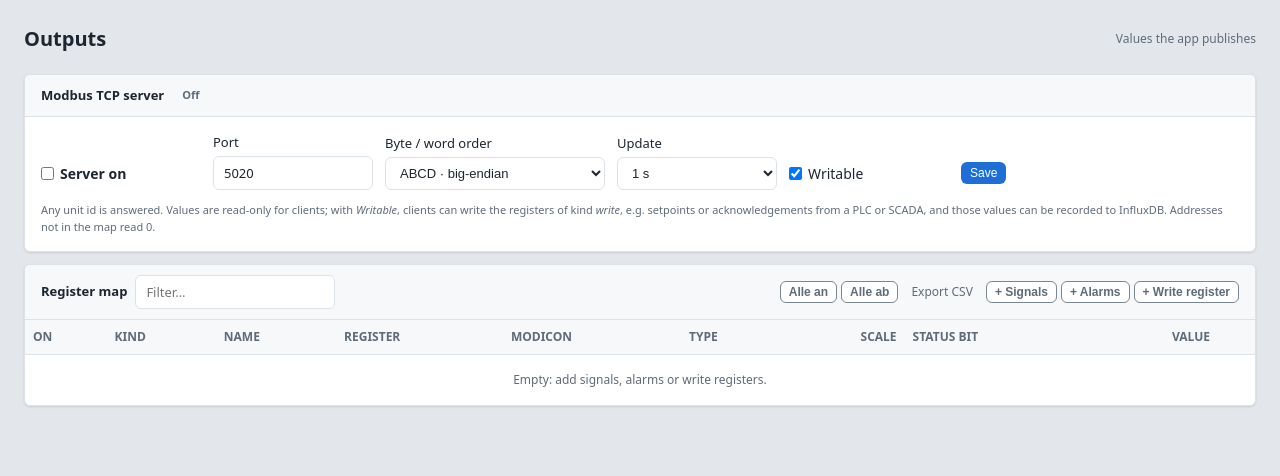
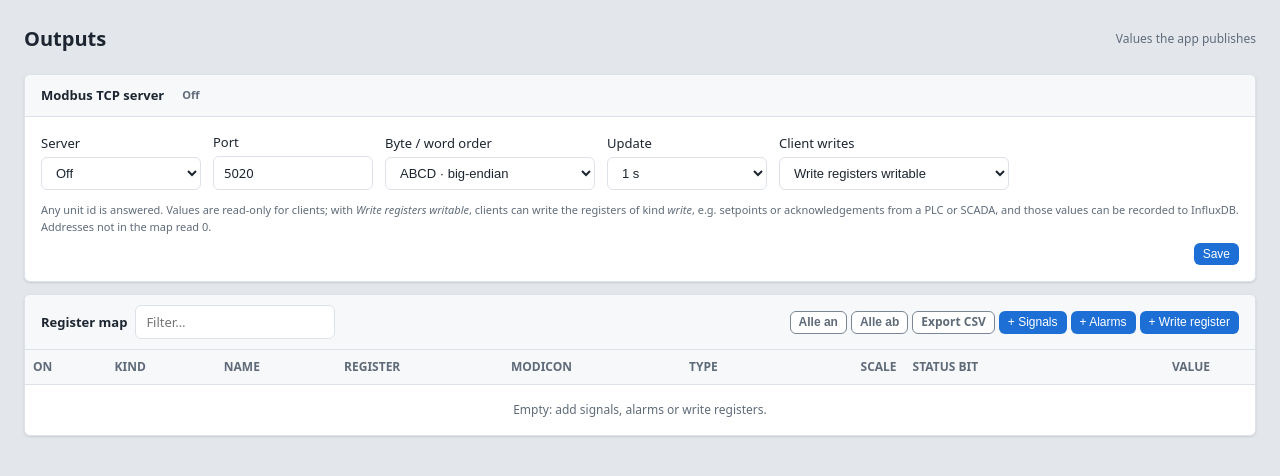
Before and after one commit to qwertz098/OPC2Influx, a FastAPI app: page /outputs in a window 1280 px wide. Shown: the part 52-528 px from the top of the page. Run offline with FastAPI, Linux system fonts and the light colour scheme.

Commit message:
Uniform buttons and form rows on the Modbus pages
- "+ …" buttons that create something are blue (primary) and sit at the
  right end of a toolbar: Outputs (+ Signals, + Alarms, + Write register),
  Modbus registers (+ Register), References (+ New table).
- Toolbar side actions (Alle an/ab, Export, Import, Paste list) are all
  framed tool buttons; .btn gets a fixed line height, so a link styled as
  a button is as high as a <button>.
- Outputs server settings: every setting is a labelled field (Server and
  Client writes as selects instead of loose checkboxes), Save below on the
  right like the other edit forms.
- Number inputs without spin arrows, like the text inputs next to them.

Co-Authored-By: Claude Opus 5.5 <noreply@anthropic.com>
Claude-Session: https://claude.ai/code/session_01BTKnNUQYiNT4tijrQTkyrR

```diff
--- a/static/css/app.css
+++ b/static/css/app.css
@@ -209,6 +209,7 @@ textarea.input { resize: vertical; }
   display: inline-flex; align-items: center; gap: 6px;
   padding: 7px 14px; border-radius: var(--radius); border: 1px solid transparent;
   font-size: 13px; font-weight: 500; cursor: pointer; text-decoration: none;
+  line-height: 1.2;              /* same height for <a class="btn"> and <button> */
   transition: background .15s, border-color .15s, box-shadow .15s;
   white-space: nowrap;
 }
@@ -492,3 +493,7 @@ tr[id^="edit-"]:empty { display: none; }
 .pick-item { display: flex; align-items: center; gap: 6px; font-size: 13px; padding: 3px 0; cursor: pointer; min-width: 0; }
 .pick-item span { overflow: hidden; text-overflow: ellipsis; white-space: nowrap; }
 #ptEditor [hidden], #pick [hidden] { display: none !important; }
+/* Number fields look like the other inputs: no spin arrows */
+input.input[type=number] { appearance: textfield; -moz-appearance: textfield; }
+input.input[type=number]::-webkit-outer-spin-button,
+input.input[type=number]::-webkit-inner-spin-button { -webkit-appearance: none; margin: 0; }
--- a/templates/config/modbus_registers.html
+++ b/templates/config/modbus_registers.html
@@ -19,8 +19,8 @@
     <span class="actions" style="margin-left:auto">
       <button type="button" class="btn btn-tool btn-xs" onclick="mbAll(true)" title="Read all (shown) registers">Alle an</button>
       <button type="button" class="btn btn-tool btn-xs" onclick="mbAll(false)" title="Read none of the (shown) registers">Alle ab</button>
-      <a class="btn btn-ghost btn-xs" href="/config/servers/{{ srv.id }}/registers/export.csv">Export CSV</a>
-      <button type="button" class="btn btn-ghost btn-xs" onclick="document.getElementById('mbImport').click()">Import CSV</button>
+      <a class="btn btn-tool btn-xs" href="/config/servers/{{ srv.id }}/registers/export.csv">Export CSV</a>
+      <button type="button" class="btn btn-tool btn-xs" onclick="document.getElementById('mbImport').click()">Import CSV</button>
       <button type="button" class="btn btn-tool btn-xs" onclick="mbPasteOpen()" title="Paste a register table, e.g. from an AI or a spreadsheet">Paste list</button>
       <input type="file" id="mbImport" accept=".csv,text/csv" hidden onchange="mbImportCsv(this)">
       <button type="button" class="btn btn-primary btn-xs" onclick="mbEdit(null)">+ Register</button>
--- a/templates/outputs.html
+++ b/templates/outputs.html
@@ -15,39 +15,46 @@
   </div>
   <div class="card-body">
     <div class="form-row" style="gap:.75rem;flex-wrap:wrap;align-items:flex-end">
-      <div class="form-group" style="flex:0 0 auto;align-self:flex-end;padding-bottom:6px">
-        <label class="checkbox-label"><input type="checkbox" id="ms_enabled" {% if ms.enabled %}checked{% endif %}> <strong>Server on</strong></label>
+      <div class="form-group" style="flex:0 0 110px">
+        <label class="form-label">Server</label>
+        <select class="select" id="ms_enabled">
+          <option value="1" {% if ms.enabled %}selected{% endif %}>On</option>
+          <option value="0" {% if not ms.enabled %}selected{% endif %}>Off</option>
+        </select>
       </div>
-      <div class="form-group" style="flex:0 0 100px">
+      <div class="form-group" style="flex:0 0 110px">
         <label class="form-label">Port</label>
-        <input class="input" id="ms_port" type="number" min="1" max="65535" value="{{ ms.port }}">
+        <input class="input" id="ms_port" type="text" inputmode="numeric" maxlength="5" value="{{ ms.port }}">
       </div>
-      <div class="form-group" style="flex:0 0 220px">
+      <div class="form-group" style="flex:0 0 210px">
         <label class="form-label" title="Order of 32/64-bit values; a register can override it">Byte / word order</label>
         <select class="select" id="ms_order">
           {% for o, t in [('ABCD','ABCD · big-endian'),('CDAB','CDAB · word swap'),('BADC','BADC · byte swap'),('DCBA','DCBA · little-endian')] %}
           <option value="{{ o }}" {% if ms.order == o %}selected{% endif %}>{{ t }}</option>{% endfor %}
         </select>
       </div>
-      <div class="form-group" style="flex:0 0 120px">
+      <div class="form-group" style="flex:0 0 110px">
         <label class="form-label">Update</label>
         <select class="select" id="ms_update">
           {% for v, t in [(200,'200 ms'),(500,'500 ms'),(1000,'1 s'),(2000,'2 s'),(5000,'5 s')] %}
           <option value="{{ v }}" {% if ms.update_ms == v %}selected{% endif %}>{{ t }}</option>{% endfor %}
         </select>
       </div>
-      <div class="form-group" style="flex:0 0 auto;align-self:flex-end;padding-bottom:6px">
-        <label class="checkbox-label" title="Clients may write the registers of kind “write” (holding registers / coils). All other writes are refused.">
-          <input type="checkbox" id="ms_writable" {% if ms.writable %}checked{% endif %}> Writable</label>
-      </div>
-      <div style="flex:0 0 auto;align-self:flex-end;padding-bottom:6px;display:flex;align-items:center">
-        <button type="button" class="btn btn-primary btn-xs" style="width:auto" onclick="srvSave()">Save</button>
-        <span id="srvMsg" class="text-sm" style="margin-left:6px"></span>
+      <div class="form-group" style="flex:0 0 230px">
+        <label class="form-label" title="Writable: clients may write the registers of kind “write” (holding registers / coils). All other writes are refused.">Client writes</label>
+        <select class="select" id="ms_writable">
+          <option value="1" {% if ms.writable %}selected{% endif %}>Write registers writable</option>
+          <option value="0" {% if not ms.writable %}selected{% endif %}>Read only</option>
+        </select>
       </div>
     </div>
     <p class="text-xs text-muted" style="margin:8px 0 0">Any unit id is answered. Values are read-only for clients; with
-      <em>Writable</em>, clients can write the registers of kind <em>write</em>, e.g. setpoints or acknowledgements from a
+      <em>Write registers writable</em>, clients can write the registers of kind <em>write</em>, e.g. setpoints or acknowledgements from a
       PLC or SCADA, and those values can be recorded to InfluxDB. Addresses not in the map read 0.</p>
+    <div class="form-actions form-actions--edit">
+      <span id="srvMsg" class="text-sm" style="margin-right:auto"></span>
+      <button type="button" class="btn btn-primary btn-xs" onclick="srvSave()">Save</button>
+    </div>
   </div>
 </div>
 
@@ -59,10 +66,10 @@
     <span class="actions" style="margin-left:auto">
       <button type="button" class="btn btn-tool btn-xs" onclick="ptAll(true)">Alle an</button>
       <button type="button" class="btn btn-tool btn-xs" onclick="ptAll(false)">Alle ab</button>
-      <a class="btn btn-ghost btn-xs" href="/outputs/export.csv" title="Register map for the PLC / SCADA side">Export CSV</a>
-      <button type="button" class="btn btn-tool btn-xs" onclick="pickOpen()">+ Signals</button>
-      <button type="button" class="btn btn-tool btn-xs" onclick="addAlarms()" title="Every alarm rule as a coil: 1 while the alarm is active">+ Alarms</button>
-      <button type="button" class="btn btn-tool btn-xs" onclick="ptEdit(null, 'received')" title="A register clients write into">+ Write register</button>
+      <a class="btn btn-tool btn-xs" href="/outputs/export.csv" title="Register map for the PLC / SCADA side">Export CSV</a>
+      <button type="button" class="btn btn-primary btn-xs" onclick="pickOpen()">+ Signals</button>
+      <button type="button" class="btn btn-primary btn-xs" onclick="addAlarms()" title="Every alarm rule as a coil: 1 while the alarm is active">+ Alarms</button>
+      <button type="button" class="btn btn-primary btn-xs" onclick="ptEdit(null, 'received')" title="A register clients write into">+ Write register</button>
     </span>
   </div>
   <div class="card-body" style="padding:0">
@@ -195,8 +202,8 @@ function srvShow(s) {
                                        : (s.error || '');
 }
 async function srvSave() {
-  const r = await post('/outputs/server', {enabled: $('ms_enabled').checked, port: parseInt($('ms_port').value) || 5020,
-    order: $('ms_order').value, update_ms: parseInt($('ms_update').value), writable: $('ms_writable').checked});
+  const r = await post('/outputs/server', {enabled: $('ms_enabled').value === '1', port: parseInt($('ms_port').value) || 5020,
+    order: $('ms_order').value, update_ms: parseInt($('ms_update').value), writable: $('ms_writable').value === '1'});
   const d = await r.json();
   $('srvMsg').textContent = r.ok ? 'Saved' : (d.error || 'Failed'); $('srvMsg').style.color = r.ok ? '' : 'var(--bad)';
   if (r.ok) srvShow(d);
--- a/templates/references.html
+++ b/templates/references.html
@@ -4,7 +4,7 @@
 {% block content %}
 <div class="page-header">
   <h1>Reference Tables</h1>
-  <button type="button" class="btn btn-tool btn-sm" onclick="refEdit(null)">+ New table</button>
+  <button type="button" class="btn btn-primary btn-sm" onclick="refEdit(null)">+ New table</button>
 </div>
 
 {% if tables %}
```
